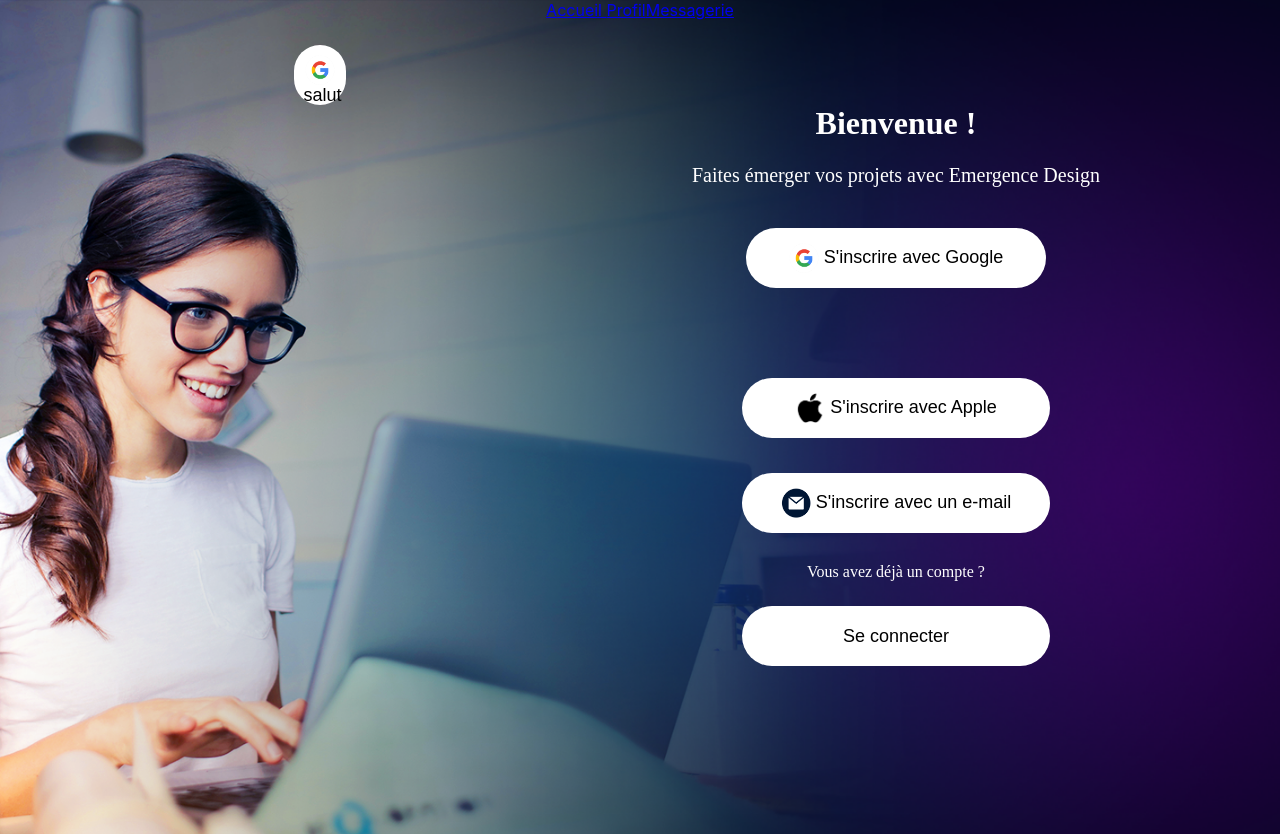
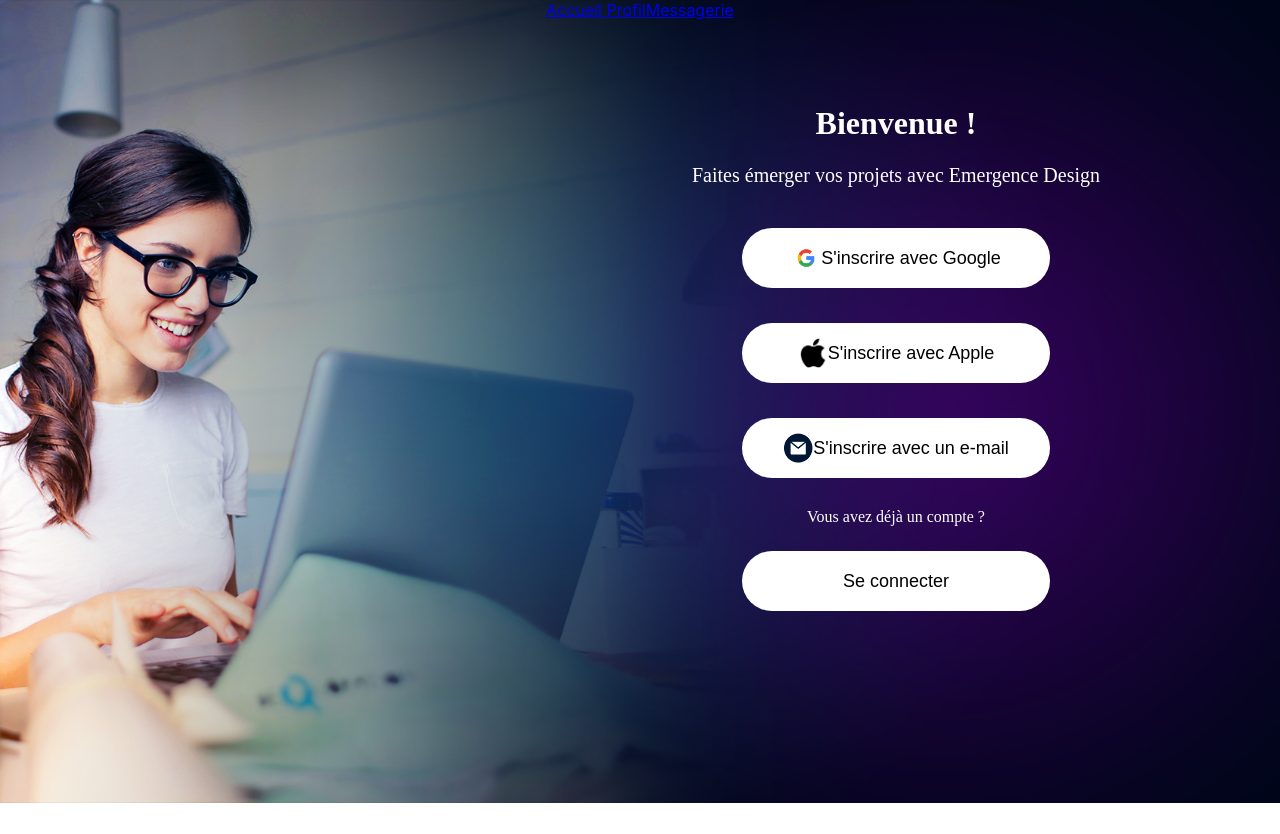
Before and after one commit to Svvmy/projet-emergence, a React (Create React App) app in the folder emergence/: page / in a window 1280 px wide. Shown: the top 834 px of the page. After the commit the page ends 803 px from the top, so only its background shows below. Built offline with nearby package versions, Linux system fonts and the light colour scheme.

Commit message:
CSS auth 4

```diff
--- a/emergence/src/components/Auth/Authentification.css
+++ b/emergence/src/components/Auth/Authentification.css
@@ -1,22 +1,39 @@
 img{
     width: 30px;
     height: 30px;
-    vertical-align: middle;
-}
-
-.test{
-    display: inline-block;
 
 }
 
+.googleTest{
+   width:30px;
+   height: 30px;
+}
 
-.logo{
-   display: inline-block;
-   width: 500px;
-   height: 150px;
+.divbtn{
+    align-items: center;
+    width: 100px;
+    height: 60px;
+    display: flex;
+    flex-direction: row;
+    justify-content: center;
+}
+
+.text1div{
+    display: flex;
+    align-items: center;
+    width: 100px;
+    height: 70%;
+    background-color: aqua;
+}
+
+.imgdiv{
+    display: flex;
+    align-items: center;
+    height: 70%;
+    /*background-color: blueviolet;*/
+}
 
 
-}
 
 
 .div{
@@ -49,9 +66,13 @@ body{
 
 button{
 
+    display: flex;
+    align-items: center;
+    justify-content: center;
+
     width:60%;
     height: 60px;
-    /*padding: 10px;*/
+    padding: 10px;
     border: none;
     background-color: white;
     color: black;
@@ -61,7 +82,8 @@ button{
     cursor: pointer;
     margin-top: 25px;
     margin-bottom: 10px;
-    vertical-align: middle;
+    align-items: center;
+
 
 
 }
--- a/emergence/src/components/Auth/Authentification.jsx
+++ b/emergence/src/components/Auth/Authentification.jsx
@@ -15,14 +15,8 @@ export default function Authentification() {
             </header>
         </div>
 
-         <div className='test'>
-            <button>
-              <img src={google} alt="google" />
-              salut
-          </button>
 
 
-         </div>
 
 
         <div className='div'>
@@ -32,10 +26,19 @@ export default function Authentification() {
               <h2 className='text'>Faites émerger vos projets avec Emergence Design</h2>
           </div>
 
-              <div className="logo">
+
+          <div className='divBtnList'>
                 <button><img src={google} alt="img"/> S'inscrire avec Google </button>
-              </div>
-          <div className='divBtnList'>
+              {/*<button>
+                <div className='divbtn'>
+                  <div className='imgdiv'>
+                    <img className='googleTest' src={google} alt="google" />
+                  </div>
+                  <div className='text1div'>
+                    S'inscrire avec Google
+                  </div>
+                </div>
+              </button>*/}
               <button><img src={apple} alt="img"/> S'inscrire avec Apple </button>
               <button><img src={mail} alt="img"/> S'inscrire avec un e-mail </button>
               <label className='text'> Vous avez déjà un compte ?</label>
```
